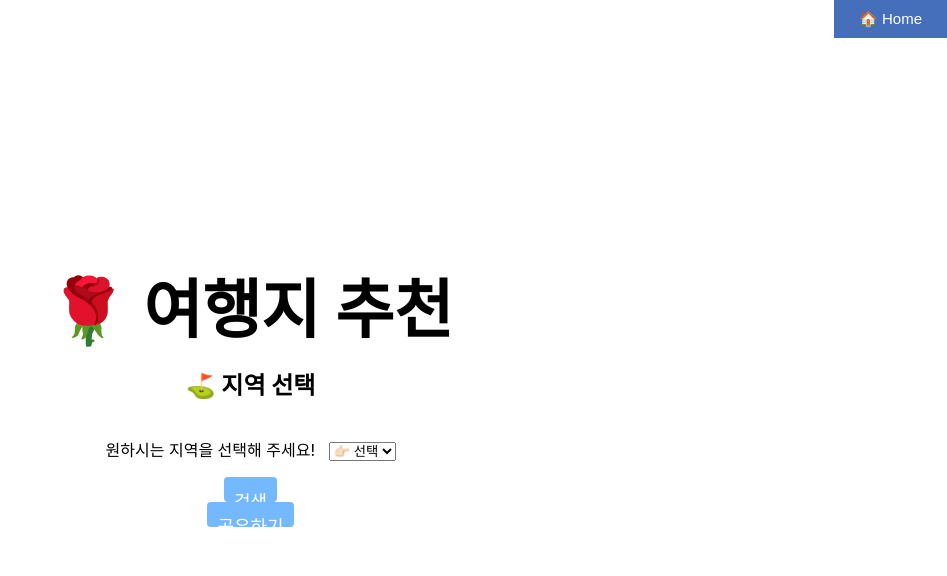
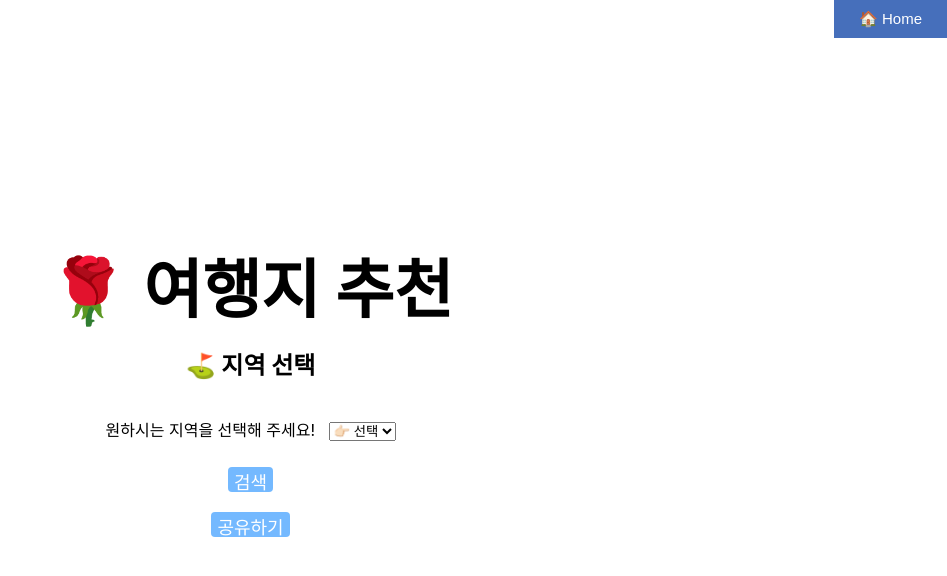
Before and after one commit to shinsangeun/seasonal-flowers, a Next.js app: page /season in a window 1280 px wide. Shown: the top 576 px of the page, without its empty margins (333-1280 px from the left). Built offline with nearby package versions, Linux system fonts and the light colour scheme.

Commit message:
버튼 style 수정

```diff
--- a/pages/season/index.js
+++ b/pages/season/index.js
@@ -7,7 +7,7 @@ import styled from 'styled-components'
 import locationOptions from '../../src/components/data/locationOptions'
 
 const SearchBtn = styled.button`
-    padding: 10px;
+    margin: 10px;
     border: none;
     border-radius: 4px;
     height: 25px;
```
